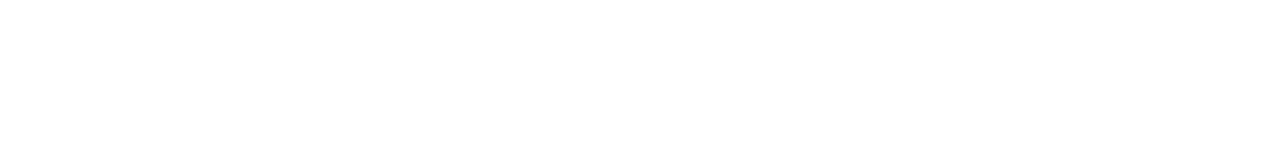
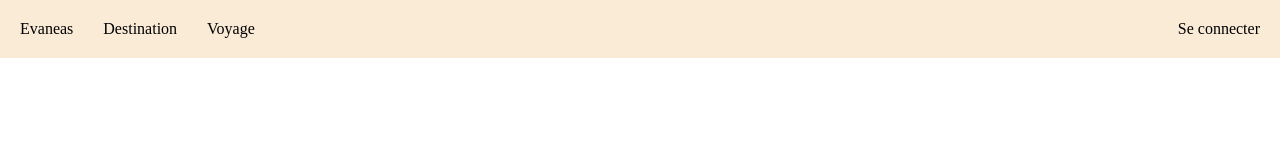
Before and after one commit to beuleubeuleu/Evaneas, a plain HTML site: page src/index.html in a window 1280 px wide. Drawn offline with Linux system fonts and the light colour scheme.

Commit message:
header first commit

```diff
--- a/src/index.html
+++ b/src/index.html
@@ -1,14 +1,28 @@
-<!doctype html>
+<!DOCTYPE html>
 <html lang="en">
-<head>
-    <meta charset="UTF-8">
-    <meta name="viewport"
-          content="width=device-width, user-scalable=no, initial-scale=1.0, maximum-scale=1.0, minimum-scale=1.0">
-    <meta http-equiv="X-UA-Compatible" content="ie=edge">
-    <link rel="stylesheet" href="styles/main.css">
-    <title>Evaneas</title>
-</head>
-<body>
+	<head>
+		<meta charset="UTF-8" />
+		<meta
+			name="viewport"
+			content="width=device-width, user-scalable=no, initial-scale=1.0, maximum-scale=1.0, minimum-scale=1.0" />
+		<meta http-equiv="X-UA-Compatible" content="ie=edge" />
+		<link rel="stylesheet" href="styles/main.css" />
+		<link rel="stylesheet" href="./styles/header.css" />
+		<title>Evaneas</title>
+	</head>
+	<body>
+		<header>
+			<div id="navigation">
+				<ul>
+					<li><a href="#">Evaneas</a></li>
+					<li><a href="#">Destination</a></li>
+					<li><a href="#"></a>Voyage</li>
+				</ul>
+			</div>
 
-</body>
+			<div class="connecter">
+				<a href="#">Se connecter</a>
+			</div>
+		</header>
+	</body>
 </html>
--- /dev/null
+++ b/src/styles/header.css
@@ -0,0 +1,17 @@
+header {
+    width: 100%;
+    display: flex;
+    justify-content: space-between;
+    background-color: antiquewhite;
+    padding: 20px ;
+}
+ul {
+    display: flex;
+    justify-content: space-evenly;
+    gap: 30px;
+    list-style: none;
+}
+a {
+    text-decoration: none;
+    color: black;
+}
```
